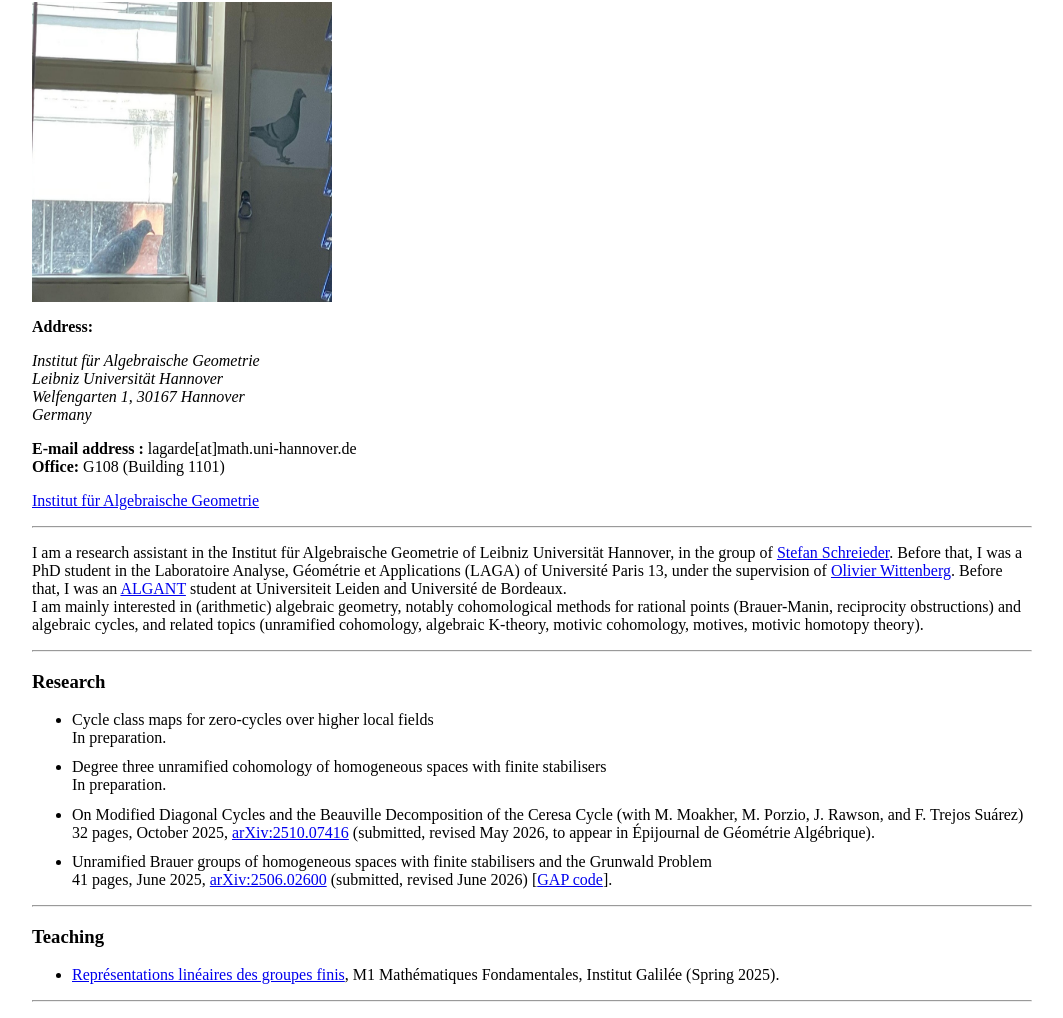
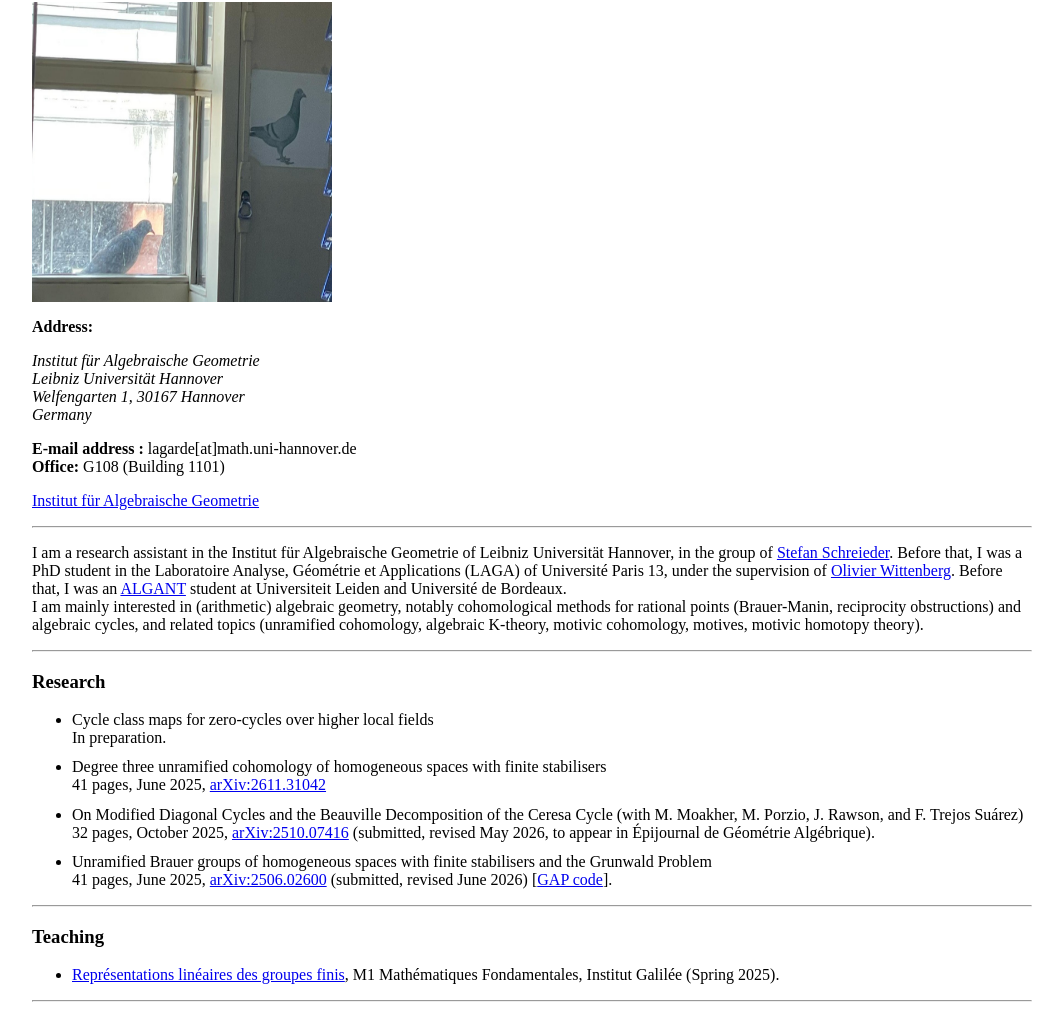
Before and after one commit to lu-lagarde-math/site-hannover, a plain HTML site: page index.html in a window 1280 px wide. Shown: the part 65-1083 px from the top of the page, without its empty margins (108-1171 px from the left). Drawn offline with Linux system fonts and the light colour scheme.

Commit message:
Update index.html

```diff
--- a/index.html
+++ b/index.html
@@ -54,7 +54,7 @@ In preparation.
 </li>
 <li>
 Degree three unramified cohomology of homogeneous spaces with finite stabilisers <br />
-In preparation.
+41 pages, June 2025, <a href = "https://arxiv.org/abs/2611.31042"> arXiv:2611.31042</a>
 </li>
 <li>
 On Modified Diagonal Cycles and the Beauville Decomposition of the Ceresa Cycle (with M. Moakher, M. Porzio, J. Rawson, and F. Trejos Suárez)<br />
```
